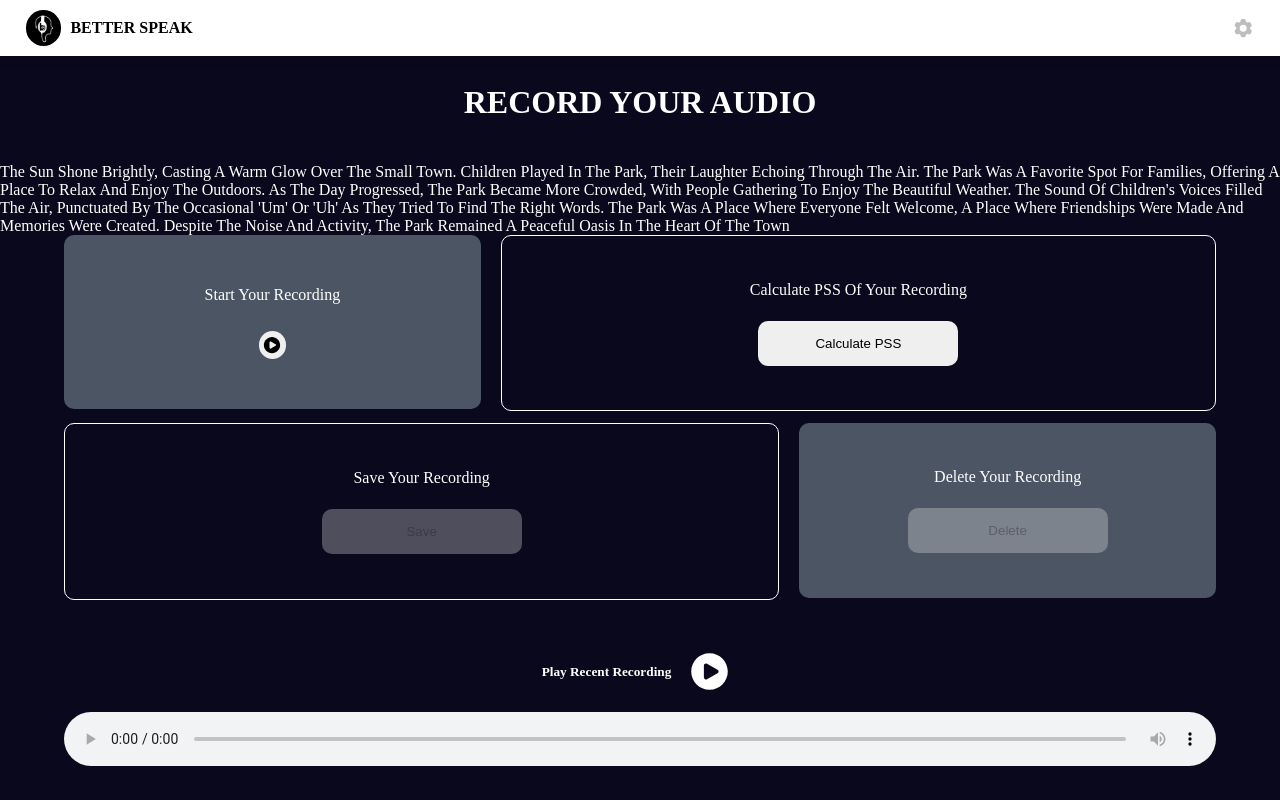
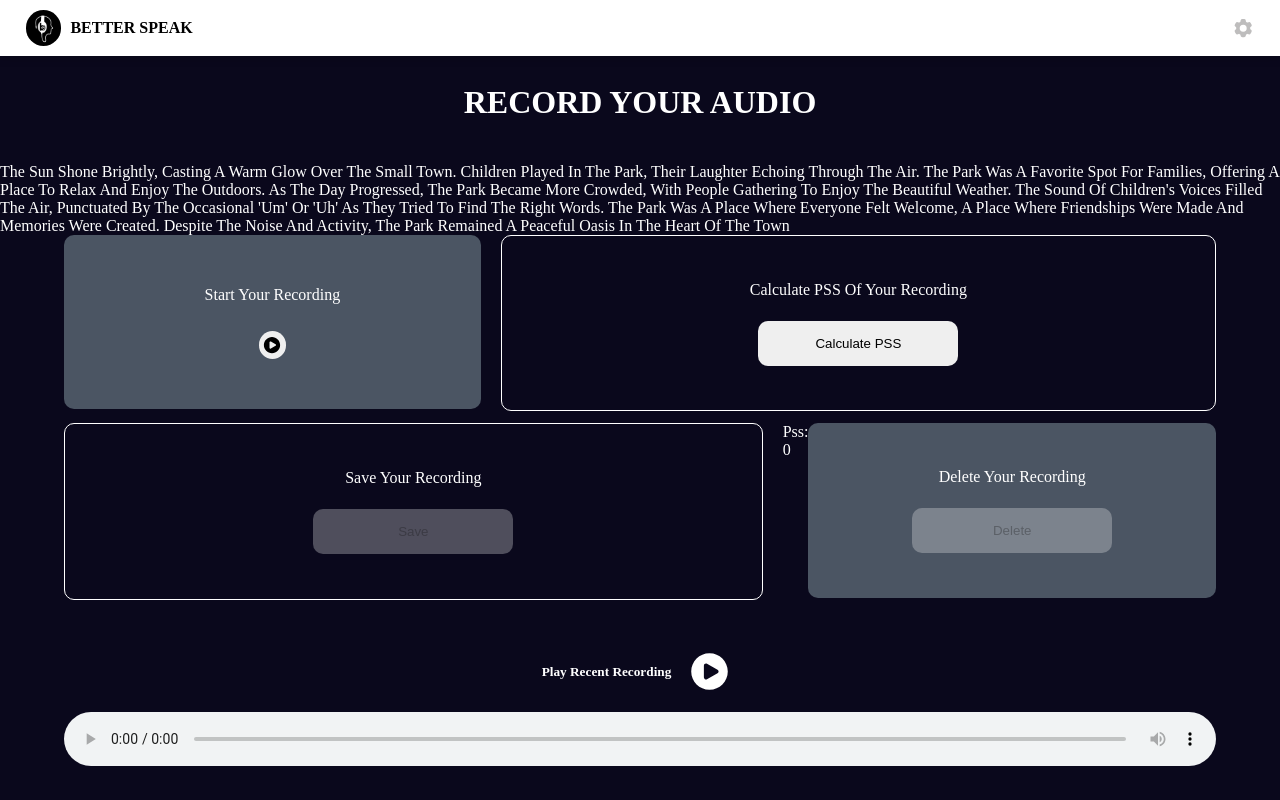
Before and after one commit to YashNK/Major-Project-Desktop, a React (Create React App) app: page /record in a window 1280 px wide. Built offline with nearby package versions, Linux system fonts and the light colour scheme; what extendable-media-recorder, extendable-media-recorder-wav-encoder would draw is missing.

Commit message:
display pss

```diff
--- a/src/Screens/AudioRecorder.js
+++ b/src/Screens/AudioRecorder.js
@@ -17,73 +17,7 @@ const AudioRecorder = ({setIsSelected}) => {
   const [mediaRecorder, setMediaRecorder] = useState(null);
   const [authState, setAuthState] = useContext(authContext);
   const navigate = useNavigate();
-
-
-
-  // const TestApi = () => {
-  //   const audioData = new FormData();
-  //   audioData.append('audio', audioBlob, 'audio.wav');
-  //   console.log(audioData);
-  //   // axios.post("http://127.0.0.1:8000/api/interjection",audioData).then(response => {
-  //   //   console.log(response)
-  //   // }).catch(error => {
-  //   //   console.error('Error:', error);
-  //   // });
-
-  //   axios.post("https://stutterdet-interjection.onrender.com/api/interjection",audioData).then(response => {
-  //     console.log(response)
-  //   }).catch(error => {
-  //     console.error('Error:', error);
-  //   });
-
-  //   axios.post("https://stutterdet-repetition.onrender.com/api/repetition",audioData).then(response => {
-  //     console.log(response)
-  //   }).catch(error => {
-  //     console.error('Error:', error);
-  //   });
-
-  //   axios.post("https://stutterdet-prolongation.onrender.com/api/prolongation",audioData).then(response => {
-  //     console.log(response)
-  //   }).catch(error => {
-  //     console.error('Error:', error);
-  //   });
-  // }
-
-  // const calculatePSS = () => {
-  //   let inter;
-  //   const audioData = new FormData();
-  //   audioData.append('audio', audioBlob, 'audio.wav');
-  //   console.log(audioData);
-  //   axios.post("http://127.0.0.1:8001/api/interjection",audioData).then(response => {
-  //     console.log(response)
-  //     inter = response.data.prediction;
-  //   }).catch(error => {
-  //     console.error('Error:', error);
-  //   });
-  //   let rep;
-  //   axios.post("http://127.0.0.1:8002/api/repetition",audioData).then(response => {
-  //     console.log(response);
-  //     rep = response.data.prediction;
-  //   }).catch(error => {
-  //     console.error('Error:', error);
-  //   });
-  //   let prol;
-  //   axios.post("http://127.0.0.1:8003/api/prolongation",audioData).then(response => {
-  //     console.log(response)
-  //     prol = response.data.prediction;
-  //   }).catch(error => {
-  //     console.error('Error:', error);
-  //   });
-  //   let result = [];
-  //   for (let i = 0; i < inter.length; i++) {
-  //     const sum = inter[i] + rep[i] + prol[i];
-  //     result.push(sum);
-  // }
-  // const sum = result.reduce((acc, curr) => acc + curr, 0);
-  // let pssScore = (sum/185)*100;
-  // console.log("the pss is:",pssScore);
-
-  // }
+  const [pss, setPss] = useState(0);
 
   const calculatePSS = async () => {
     try {
@@ -109,6 +43,7 @@ const AudioRecorder = ({setIsSelected}) => {
 
       const sum = result.reduce((acc, curr) => acc + curr, 0);
       let pssScore = (sum / 185) * 100;
+      setPss(pssScore);
       console.log("the pss is:", pssScore);
 
       return pssScore; // Optionally return the PSS score
@@ -229,6 +164,9 @@ const AudioRecorder = ({setIsSelected}) => {
           save your recording
           <button className='rec-btn' onClick={handleSaveAudio} disabled={!audioBlob}>Save</button>
         </div>
+        <div>
+          pss: {pss}
+        </div>
         <div className='middle-right'>
           Delete your recording
           <button className='rec-btn' onClick={handleDeleteAudio} disabled={!audioBlob}>Delete</button>
```
